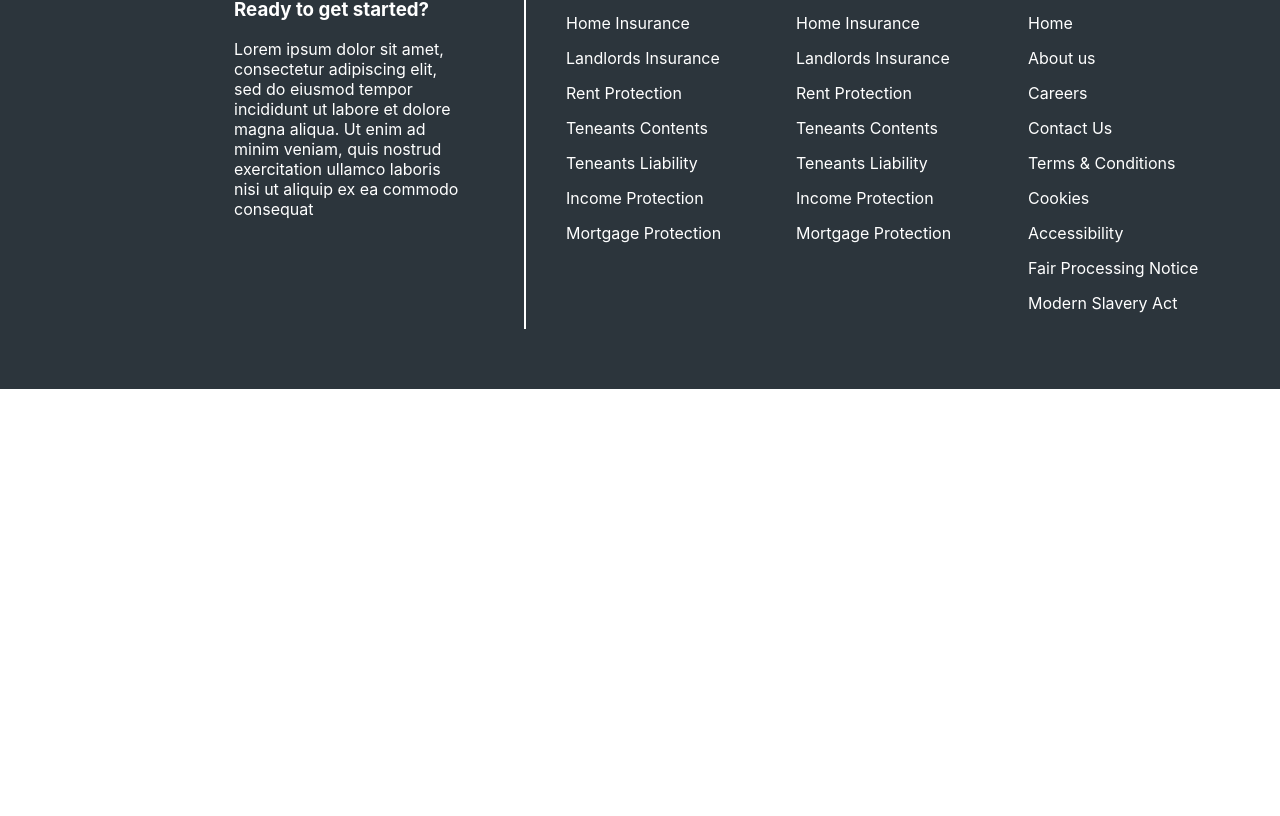
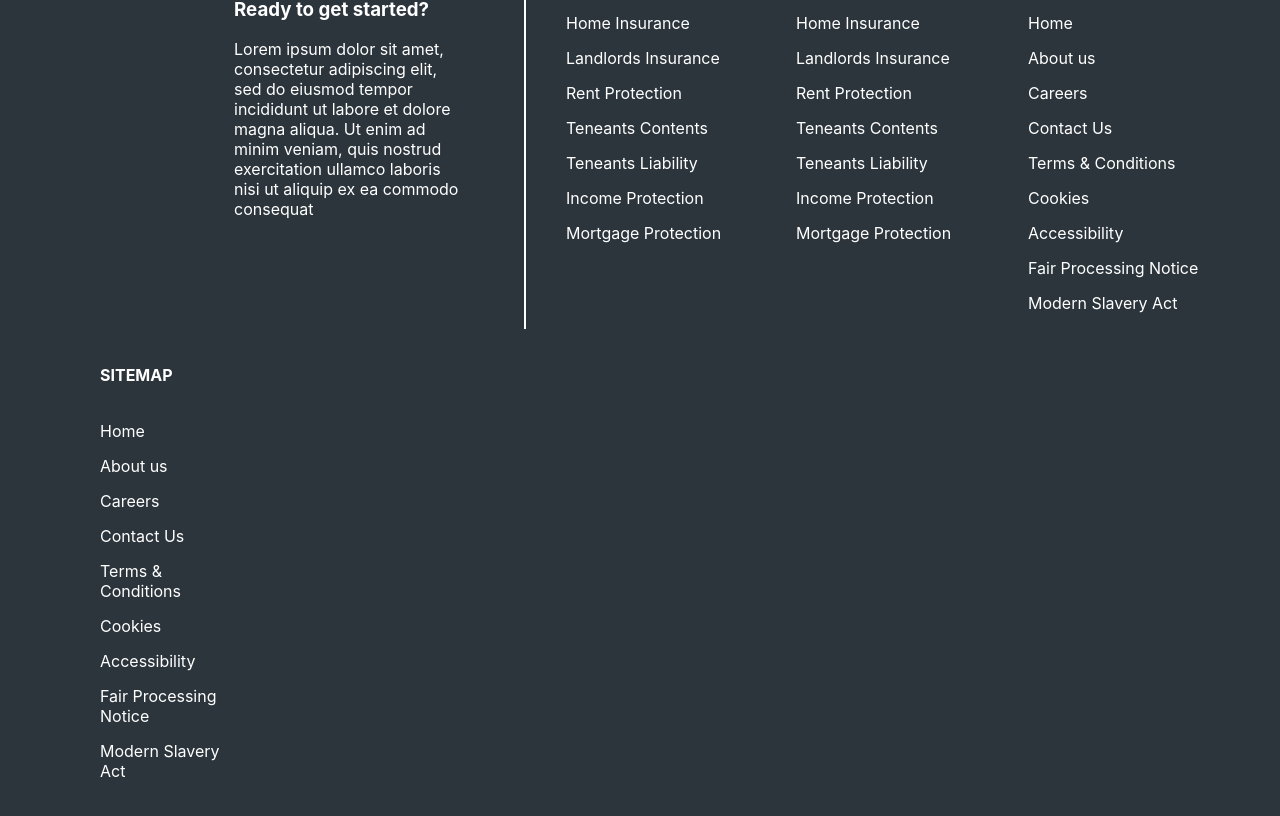
Before and after one commit to 15kfechete/Employability-Project, a React (Create React App) app in the folder frontend/: page / in a window 1280 px wide. Shown: the part 854-1670 px from the top of the page. Before the commit the page ends 1243 px from the top, so only its background shows below. Built offline with nearby package versions, Linux system fonts and the light colour scheme.

Commit message:
mobile footer basic additions

```diff
--- a/frontend/src/app/components/footer.css
+++ b/frontend/src/app/components/footer.css
@@ -2,16 +2,31 @@
   footer {
     background-color: #2c353c;
     color: white;
-    padding: 60px;
+  }
 
-    display: grid;
-    grid-template-areas: "footerLogo  . footerLeftCentre ";
-    grid-template-columns: 15% 20% 5% 1fr 1fr 1fr;
+  .topLogo {
+    margin: 0 auto;
+  }
+
+  .siteMap {
+    padding-top: 30px;
+    margin: 0 auto;
+    width: 40%;
   }
 
   .footerLogo {
-    grid-area: footerLogo;
+    margin: 0 auto;
     display: none;
+
+    grid-area: footerTop;
+  }
+
+  .footerRight {
+    padding-top: 30px;
+    margin: 0 auto;
+    display: none;
+
+    grid-area: footerBottom;
   }
 
   .footerLeft {
@@ -32,10 +47,6 @@
   }
   .footerRightCentre {
     grid-area: footerRightCentre;
-    display: none;
-  }
-  .footerRight {
-    grid-area: footerRight;
     display: none;
   }
 
--- a/frontend/src/app/components/footer.js
+++ b/frontend/src/app/components/footer.js
@@ -62,6 +62,25 @@ const Footer = () => {
           <li>Modern Slavery Act</li>
         </ul>
       </div>
+
+      <div className="topLogo">
+        <img src={logo}></img>
+      </div>
+
+      <div className="siteMap">
+        <ul>
+          <h4>SITEMAP</h4>
+          <li>Home</li>
+          <li>About us</li>
+          <li>Careers</li>
+          <li>Contact Us</li>
+          <li>Terms & Conditions</li>
+          <li>Cookies</li>
+          <li>Accessibility</li>
+          <li>Fair Processing Notice</li>
+          <li>Modern Slavery Act</li>
+        </ul>
+      </div>
     </footer>
   );
 };
```
